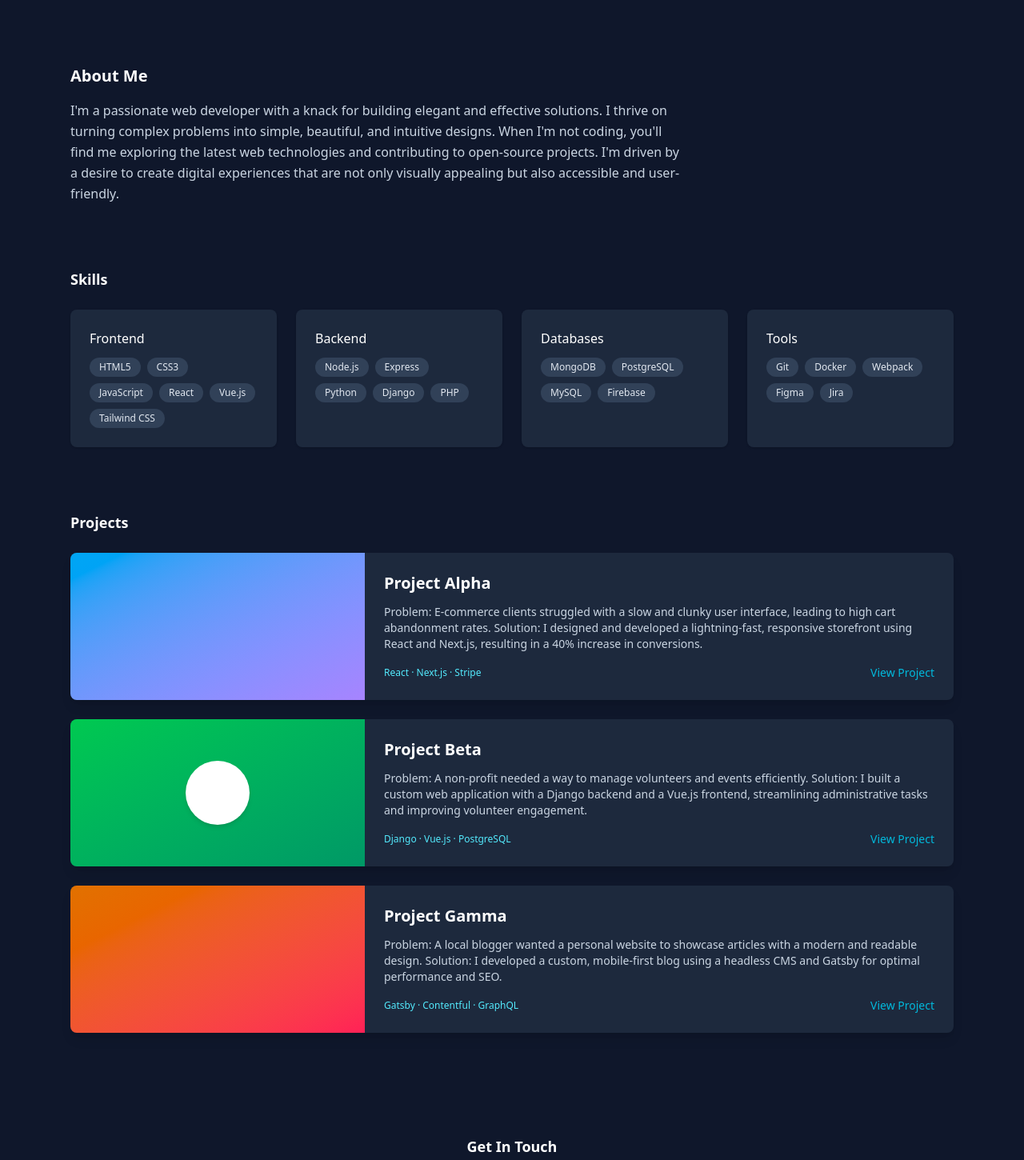
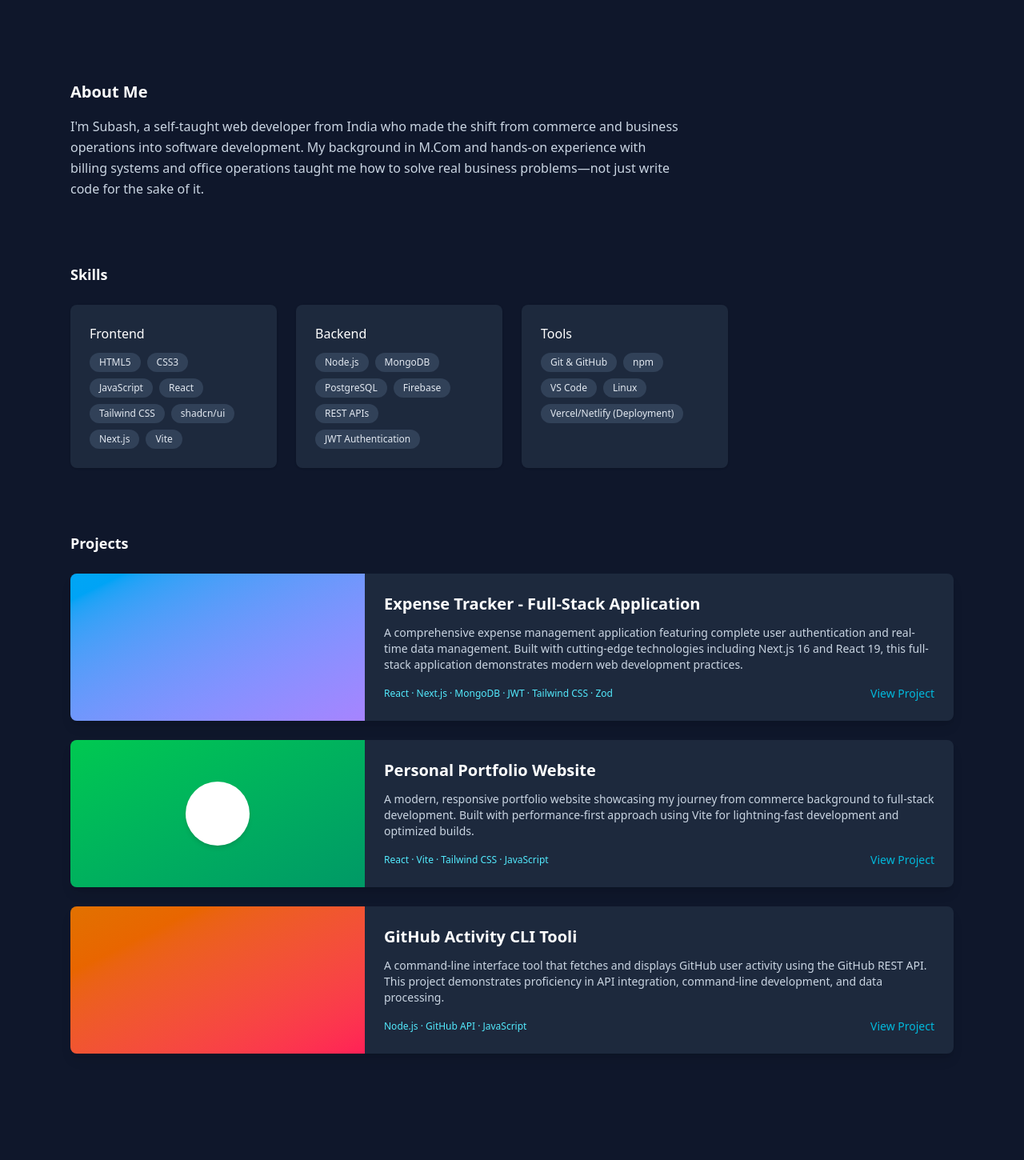
Before and after one commit to subash43e/portfolio-website, a React (Vite) app: page / in a window 1280 px wide. Shown: the part 500-1950 px from the top of the page at 80% size. Built offline with nearby package versions, Linux system fonts and the light colour scheme.

Commit message:
feat: update component files with improved content and styling, including About, Contact, Header, Projects, and Skills

```diff
--- a/src/App.jsx
+++ b/src/App.jsx
@@ -1,4 +1,3 @@
-import React from 'react'
 import './index.css'
 import Header from './components/Header'
 import Hero from './components/Hero'
--- a/src/components/About.jsx
+++ b/src/components/About.jsx
@@ -1,11 +1,17 @@
-import React from 'react';
+import React from "react";
 
 const About = () => {
   return (
     <section id="about" className="pt-8">
       <div className="max-w-3xl">
         <h2 className="text-white font-semibold text-xl">About Me</h2>
-        <p className="mt-4 text-slate-300 leading-relaxed">I'm a passionate web developer with a knack for building elegant and effective solutions. I thrive on turning complex problems into simple, beautiful, and intuitive designs. When I'm not coding, you'll find me exploring the latest web technologies and contributing to open-source projects. I'm driven by a desire to create digital experiences that are not only visually appealing but also accessible and user-friendly.</p>
+        <p className="mt-4 text-slate-300 leading-relaxed">
+          I'm Subash, a self-taught web developer from India who made the shift
+          from commerce and business operations into software development. My
+          background in M.Com and hands-on experience with billing systems and
+          office operations taught me how to solve real business problems—not
+          just write code for the sake of it.
+        </p>
       </div>
     </section>
   );
--- a/src/components/Contact.jsx
+++ b/src/components/Contact.jsx
@@ -6,7 +6,7 @@ const Contact = () => {
       <h3 className="text-white font-semibold text-lg">Get In Touch</h3>
       <p className="mt-4 text-slate-300 max-w-2xl mx-auto">I'm currently available for freelance work and open to new opportunities. Let's build something amazing together.</p>
       <div className="mt-6">
-        <a href="mailto:hello@example.com" className="inline-block bg-cyan-600 text-slate-900 px-4 py-2 rounded-md shadow">Say Hello</a>
+        <a href="mailto:subash432e@gmail.com" className="inline-block bg-cyan-600 text-slate-900 px-4 py-2 rounded-md shadow">Say Hello</a>
       </div>
     </section>
   );
--- a/src/components/Header.jsx
+++ b/src/components/Header.jsx
@@ -1,19 +1,37 @@
-import React from 'react';
+import React from "react";
 
 const Header = () => {
   return (
-    <header className="border-b border-slate-800">
+    <header className="border-b border-cyan-600">
       <div className="max-w-6xl mx-auto px-6 py-4 flex items-center justify-between">
-        <div className="flex items-center gap-3">
-          <div className="w-8 h-8 rounded-full bg-cyan-600 flex items-center justify-center text-slate-900 font-bold">♦</div>
-          <span className="font-medium">Web Developer</span>
+        <div className="flex items-center gap-2">
+          <div className="inline-flex items-center gap-1 font-mono text-lg bg-gray-900 text-white p-3 rounded-md">
+            <span className="font-semibold text-green-400">&gt;</span>
+            <span className="font-medium">Subash dev</span>
+
+            {/* Blinking Cursor */}
+            <span className="w-2 h-5 bg-white animate-pulse"></span>
+          </div>
         </div>
         <nav className="hidden md:flex items-center gap-8 text-sm text-slate-300">
-          <a href="#about" className="hover:text-white">About</a>
-          <a href="#skills" className="hover:text-white">Skills</a>
-          <a href="#projects" className="hover:text-white">Projects</a>
-          <a href="#contact" className="hover:text-white">Contact</a>
-          <a href="#contact" className="ml-4 px-3 py-1.5 bg-cyan-600 text-slate-900 rounded-md text-sm">Contact Me</a>
+          <a href="#about" className="hover:text-white">
+            About
+          </a>
+          <a href="#skills" className="hover:text-white">
+            Skills
+          </a>
+          <a href="#projects" className="hover:text-white">
+            Projects
+          </a>
+          <a href="#contact" className="hover:text-white">
+            Contact
+          </a>
+          <a
+            href="#contact"
+            className="ml-4 px-3 py-1.5 bg-cyan-600 text-slate-900 rounded-md text-sm"
+          >
+            Contact Me
+          </a>
         </nav>
       </div>
     </header>
--- a/src/components/ProjectCard.jsx
+++ b/src/components/ProjectCard.jsx
@@ -1,4 +1,3 @@
-import React from 'react';
 
 const ProjectCard = ({ title, description, tech, link, bgClass, innerBg }) => {
   return (
--- a/src/components/Projects.jsx
+++ b/src/components/Projects.jsx
@@ -1,30 +1,34 @@
-import React from 'react';
-import ProjectCard from './ProjectCard';
+import React from "react";
+import ProjectCard from "./ProjectCard";
 
 const Projects = () => {
   const projects = [
     {
-      title: 'Project Alpha',
-      description: 'Problem: E-commerce clients struggled with a slow and clunky user interface, leading to high cart abandonment rates. Solution: I designed and developed a lightning-fast, responsive storefront using React and Next.js, resulting in a 40% increase in conversions.',
-      tech: 'React · Next.js · Stripe',
-      link: '#',
-      bgClass: 'bg-linear-to-br from-sky-500 to-violet-400'
+      title: "Expense Tracker - Full-Stack Application",
+      description:
+        "A comprehensive expense management application featuring complete user authentication and real-time data management. Built with cutting-edge technologies including Next.js 16 and React 19, this full-stack application demonstrates modern web development practices.",
+      tech: "React · Next.js · MongoDB · JWT · Tailwind CSS · Zod",
+      link: "https://github.com/subash43e/expense_tracker",
+      bgClass: "bg-linear-to-br from-sky-500 to-violet-400",
     },
     {
-      title: 'Project Beta',
-      description: 'Problem: A non-profit needed a way to manage volunteers and events efficiently. Solution: I built a custom web application with a Django backend and a Vue.js frontend, streamlining administrative tasks and improving volunteer engagement.',
-      tech: 'Django · Vue.js · PostgreSQL',
-      link: '#',
-      bgClass: 'bg-linear-to-br from-green-500 to-emerald-600 flex items-center justify-center',
-      innerBg: 'w-20 h-20 bg-white rounded-full shadow-md'
+      title: "Personal Portfolio Website",
+      description:
+        "A modern, responsive portfolio website showcasing my journey from commerce background to full-stack development. Built with performance-first approach using Vite for lightning-fast development and optimized builds.",
+      tech: "React · Vite · Tailwind CSS · JavaScript",
+      link: "https://github.com/subash43e/portfolio-website",
+      bgClass:
+        "bg-linear-to-br from-green-500 to-emerald-600 flex items-center justify-center",
+      innerBg: "w-20 h-20 bg-white rounded-full shadow-md",
     },
     {
-      title: 'Project Gamma',
-      description: 'Problem: A local blogger wanted a personal website to showcase articles with a modern and readable design. Solution: I developed a custom, mobile-first blog using a headless CMS and Gatsby for optimal performance and SEO.',
-      tech: 'Gatsby · Contentful · GraphQL',
-      link: '#',
-      bgClass: 'bg-linear-to-br from-amber-600 to-rose-500'
-    }
+      title: "GitHub Activity CLI Tooli",
+      description:
+        "A command-line interface tool that fetches and displays GitHub user activity using the GitHub REST API. This project demonstrates proficiency in API integration, command-line development, and data processing.",
+      tech: "Node.js · GitHub API · JavaScript",
+      link: "https://github.com/subash43e/github-activity",
+      bgClass: "bg-linear-to-br from-amber-600 to-rose-500",
+    },
   ];
 
   return (
--- a/src/components/Skills.jsx
+++ b/src/components/Skills.jsx
@@ -1,4 +1,4 @@
-import React from 'react';
+import React from "react";
 
 const Skills = () => {
   return (
@@ -8,8 +8,22 @@ const Skills = () => {
         <div className="bg-slate-800 p-6 rounded-lg shadow">
           <h4 className="text-white font-medium mb-3">Frontend</h4>
           <div className="flex flex-wrap gap-2">
-            {['HTML5','CSS3','JavaScript','React','Vue.js','Tailwind CSS'].map(s => (
-              <span key={s} className="text-xs bg-slate-700 text-slate-200 px-3 py-1 rounded-full">{s}</span>
+            {[
+              "HTML5",
+              "CSS3",
+              "JavaScript",
+              "React",
+              "Tailwind CSS",
+              "shadcn/ui",
+              "Next.js",
+              "Vite",
+            ].map((s) => (
+              <span
+                key={s}
+                className="text-xs bg-slate-700 text-slate-200 px-3 py-1 rounded-full"
+              >
+                {s}
+              </span>
             ))}
           </div>
         </div>
@@ -17,17 +31,20 @@ const Skills = () => {
         <div className="bg-slate-800 p-6 rounded-lg shadow">
           <h4 className="text-white font-medium mb-3">Backend</h4>
           <div className="flex flex-wrap gap-2">
-            {['Node.js','Express','Python','Django','PHP'].map(s => (
-              <span key={s} className="text-xs bg-slate-700 text-slate-200 px-3 py-1 rounded-full">{s}</span>
-            ))}
-          </div>
-        </div>
-
-        <div className="bg-slate-800 p-6 rounded-lg shadow">
-          <h4 className="text-white font-medium mb-3">Databases</h4>
-          <div className="flex flex-wrap gap-2">
-            {['MongoDB','PostgreSQL','MySQL','Firebase'].map(s => (
-              <span key={s} className="text-xs bg-slate-700 text-slate-200 px-3 py-1 rounded-full">{s}</span>
+            {[
+              "Node.js",
+              "MongoDB",
+              "PostgreSQL",
+              "Firebase",
+              "REST APIs",
+              "JWT Authentication",
+            ].map((s) => (
+              <span
+                key={s}
+                className="text-xs bg-slate-700 text-slate-200 px-3 py-1 rounded-full"
+              >
+                {s}
+              </span>
             ))}
           </div>
         </div>
@@ -35,8 +52,19 @@ const Skills = () => {
         <div className="bg-slate-800 p-6 rounded-lg shadow">
           <h4 className="text-white font-medium mb-3">Tools</h4>
           <div className="flex flex-wrap gap-2">
-            {['Git','Docker','Webpack','Figma','Jira'].map(s => (
-              <span key={s} className="text-xs bg-slate-700 text-slate-200 px-3 py-1 rounded-full">{s}</span>
+            {[
+              "Git & GitHub",
+              "npm",
+              "VS Code",
+              "Linux",
+              "Vercel/Netlify (Deployment)",
+            ].map((s) => (
+              <span
+                key={s}
+                className="text-xs bg-slate-700 text-slate-200 px-3 py-1 rounded-full"
+              >
+                {s}
+              </span>
             ))}
           </div>
         </div>
```
